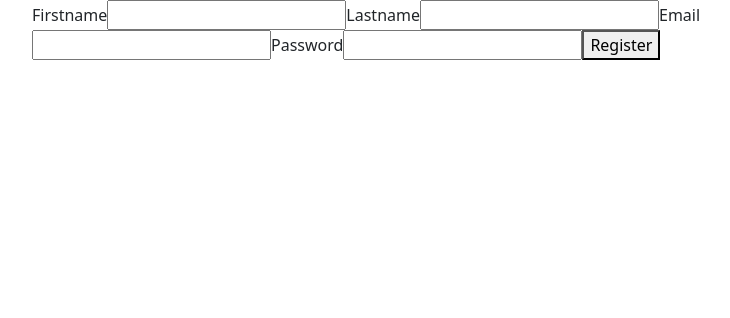
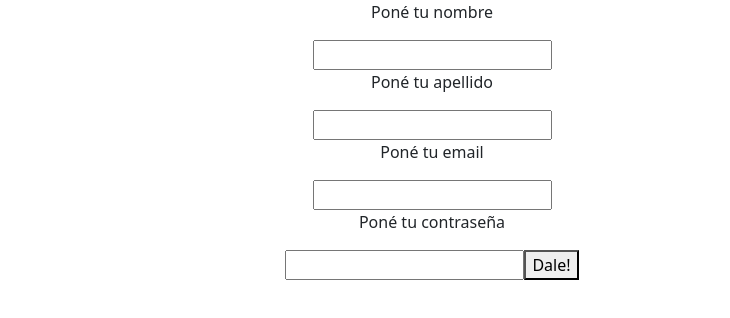
Before and after one commit to paulinairazusta/front_admin_e-commerce, a React (Create React App) app: page /register in a window 1280 px wide. Shown: the top 318 px of the page, without its empty margins (208-938 px from the left). Built offline with nearby package versions, Linux system fonts and the light colour scheme.

Commit message:
arreglo?

```diff
--- a/src/App.css
+++ b/src/App.css
@@ -1,3 +1,38 @@
-* {
-  box-sizing: border-box;
+.App {
+  text-align: center;
 }
+
+.App-logo {
+  height: 40vmin;
+  pointer-events: none;
+}
+
+@media (prefers-reduced-motion: no-preference) {
+  .App-logo {
+    animation: App-logo-spin infinite 20s linear;
+  }
+}
+
+.App-header {
+  background-color: #282c34;
+  min-height: 100vh;
+  display: flex;
+  flex-direction: column;
+  align-items: center;
+  justify-content: center;
+  font-size: calc(10px + 2vmin);
+  color: white;
+}
+
+.App-link {
+  color: #61dafb;
+}
+
+@keyframes App-logo-spin {
+  from {
+    transform: rotate(0deg);
+  }
+  to {
+    transform: rotate(360deg);
+  }
+}
--- a/src/components/dashboard/main.css
+++ b/src/components/dashboard/main.css
@@ -1,3 +1,7 @@
+* {
+  box-sizing: border-box;
+}
+
 .content {
   background-color: #f5f7fb;
   display: flex;
--- a/src/components/login/Login.jsx
+++ b/src/components/login/Login.jsx
@@ -17,21 +17,19 @@ function Login() {
   return (
     <>
       <form onSubmit={handleLogin}>
-        <label htmlFor="email">Email</label>
+        <p>Poné tu email</p>
         <input
-          id="email"
           type="email"
           value={email}
           onChange={(event) => setEmail(event.target.value)}
         ></input>
-        <label htmlFor="password">Password</label>
+        <p>Poné tu contraseña</p>
         <input
-          id="password"
           type="password"
           value={password}
           onChange={(event) => setPassword(event.target.value)}
         ></input>
-        <button type="submit">Login</button>
+        <button type="submit">Dale!</button>
       </form>
     </>
   );
--- a/src/components/nav/nav.css
+++ /dev/null
@@ -1,4 +0,0 @@
-.nav-container {
-  background-color: white;
-  padding: 0.875rem 1.375rem;
-}
--- a/src/components/register/Register.jsx
+++ b/src/components/register/Register.jsx
@@ -1,6 +1,5 @@
 import { useState } from "react";
 import Axios from "axios";
-import "./register.css";
 
 function Register() {
   const [firstname, setFirstname] = useState("");
@@ -20,39 +19,35 @@ function Register() {
     console.log(response.data);
   };
   return (
-    <div className="form-container">
-      <form onSubmit={handleRegister} className="form">
-        <label htmlFor="firstname">Firstname</label>
+    <>
+      <form onSubmit={handleRegister}>
+        <p>Poné tu nombre</p>
         <input
-          id="firstname"
           type="text"
           value={firstname}
           onChange={(event) => setFirstname(event.target.value)}
         ></input>
-        <label htmlFor="lastname">Lastname</label>
+        <p>Poné tu apellido</p>
         <input
-          id="lastname"
           type="text"
           value={lastname}
           onChange={(event) => setLastname(event.target.value)}
         ></input>
-        <label htmlFor="email">Email</label>
+        <p>Poné tu email</p>
         <input
-          id="email"
           type="text"
           value={email}
           onChange={(event) => setEmail(event.target.value)}
         ></input>
-        <label htmlFor="password">Password</label>
+        <p>Poné tu contraseña</p>
         <input
-          id="password"
           type="password"
           value={password}
           onChange={(event) => setPassword(event.target.value)}
         ></input>
-        <button type="submit">Register</button>
+        <button type="submit">Dale!</button>
       </form>
-    </div>
+    </>
   );
 }
 
--- a/src/components/register/register.css
+++ /dev/null
@@ -1,8 +0,0 @@
-.form-container {
-  display: flex;
-  justify-content: center;
-}
-
-.form {
-  width: 50rem;
-}
```
Also changed, not shown: src/components/nav/NavAdmin.jsx (deleted, +0 -38 lines).
